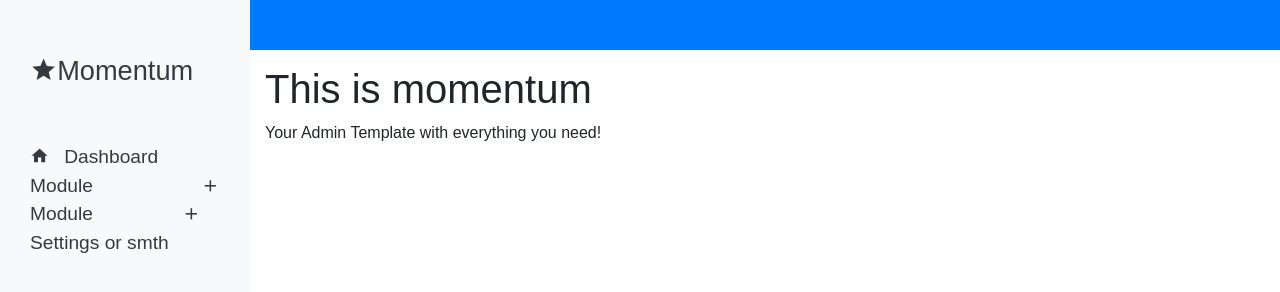
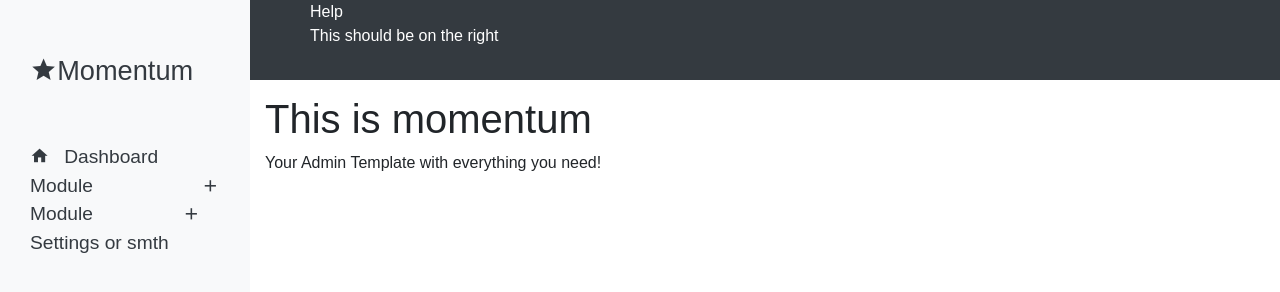
Before and after one commit to Tobi2K/momentum, a plain HTML site: page index.html in a window 1280 px wide. Shown: the top 292 px of the page. Drawn offline with nearby package versions, Linux system fonts and the light colour scheme; a web font is replaced by a local one.

Commit message:
@Tobi2K please fix topnav

```diff
--- a/css/components/topnav.css
+++ b/css/components/topnav.css
@@ -1,6 +1,21 @@
 .topnav {
-  height: 50px;
+  height: 80px;
   margin-left: 250px;
   width: 100%;
-  background-color: var(--blue);
+  background-color: var(--gray-dark);
 }
+
+.topnav .topnav-ul {
+    list-style-type: none;
+
+}
+.topnav .topnav-ul li {
+    margin-left: 20px;
+    margin-right: 20px;
+}
+.topnav .topnav-ul li a{
+    color: white;
+}
+.topnav .topnav-ul li a:hover {
+    text-decoration: none;
+}
--- a/index.html
+++ b/index.html
@@ -68,7 +68,14 @@
             </ul>
         </div>
         <div class="topnav">
-
+            <ul class="topnav-ul">
+                <li><a href="">Help</a></li>
+                <div class="pull-right">
+                    <li>
+                        <a href="">This should be on the right</a>
+                    </li>
+                </div>
+            </ul>
         </div>
         <div class="website-content">
             <div class="inner">
```
